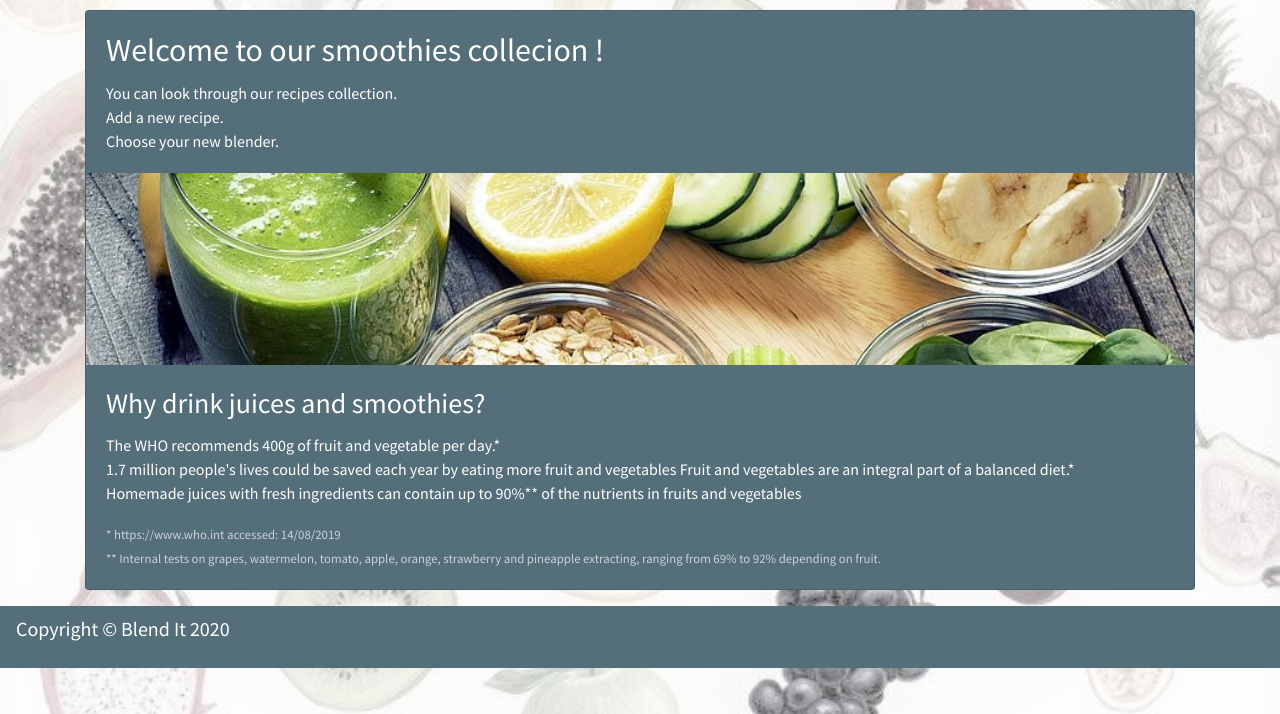
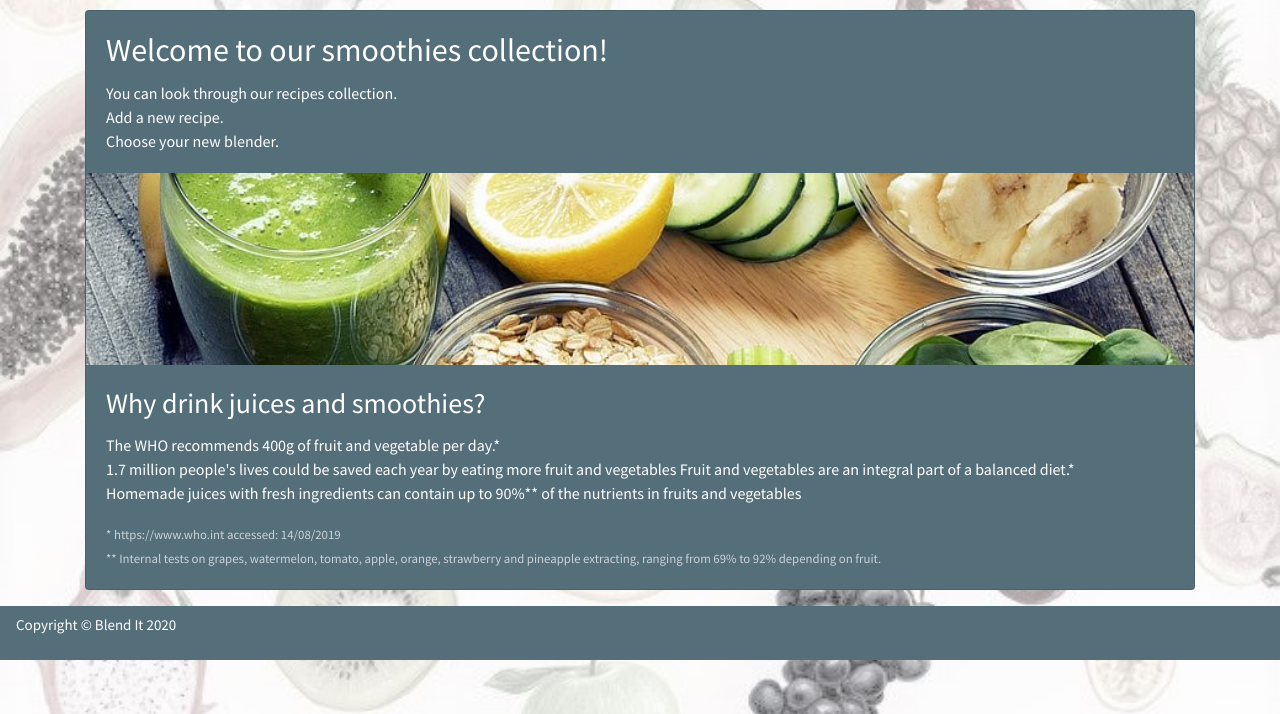
Before and after one commit to AnnaDK/Cook-Book, a Flask app: page / in a window 1280 px wide. Shown: the part 86-800 px from the top of the page. Run offline with Flask 2, Linux system fonts and the light colour scheme; data that the repository does not hold is empty; some libraries are stand-ins or nearby versions.

Commit message:
text mistakes fixed

```diff
--- a/static/css/style.css
+++ b/static/css/style.css
@@ -91,7 +91,7 @@ a:hover {
       background-color: #8799a1!important;
   }
   .footer{
-      font-size: 20px;
+      font-size: 15px;
       font-weight: 200;
       color:#fff;
   }
--- a/static/js/script.js
+++ /dev/null
@@ -1,4 +0,0 @@
- $(document).ready(function() {
-            $('.collapsible').collapsible();
-            $('select').material_select();
-        });
--- a/templates/index.html
+++ b/templates/index.html
@@ -2,7 +2,7 @@
 
 <div class="card mb-3">
 <div class="card-body">
-    <h2 class="card-title">Welcome to our smoothies collecion !</h2>
+    <h2 class="card-title">Welcome to our smoothies collection!</h2>
 
     <p class="card-text">You can look through our recipes <a href="{{url_for('get_recipes')}}">collection</a>.<br/>
 Add a new <a href="{{url_for('add_recipes')}}">recipe</a>.<br/>
```
Also changed, not shown: README.md.
